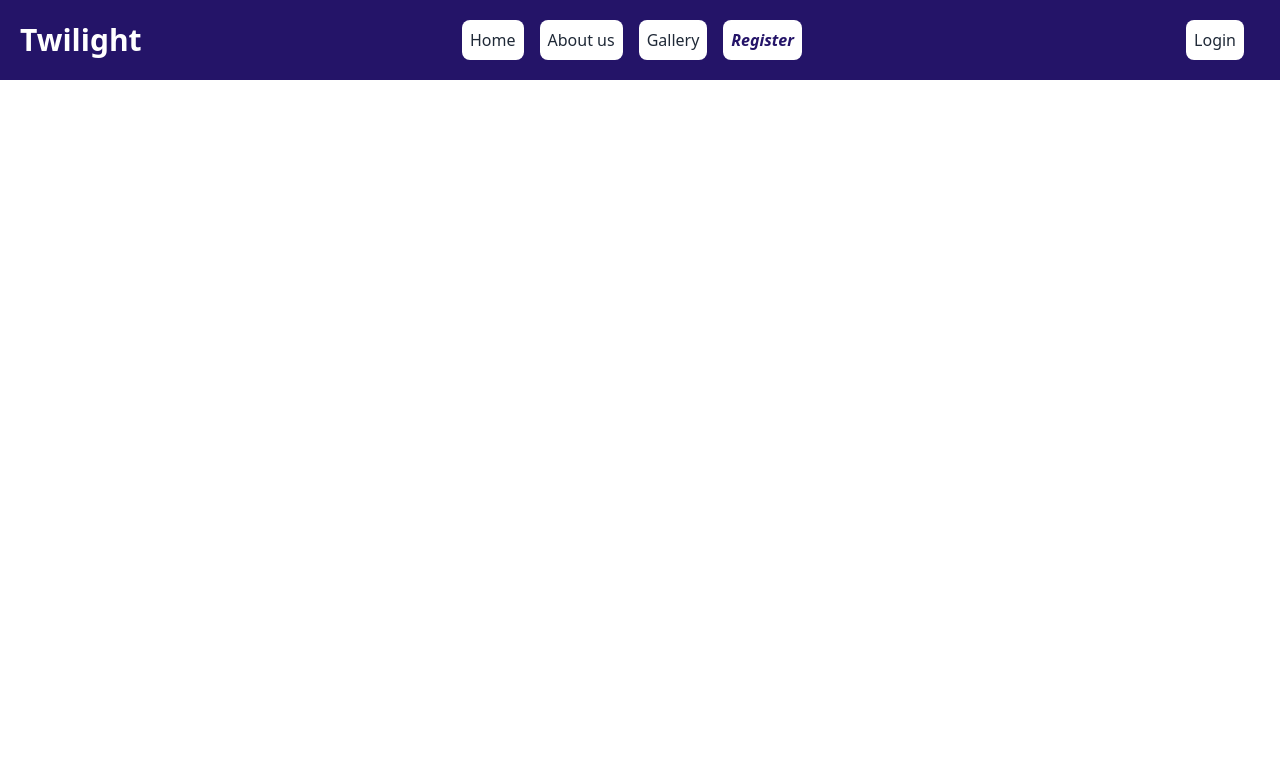
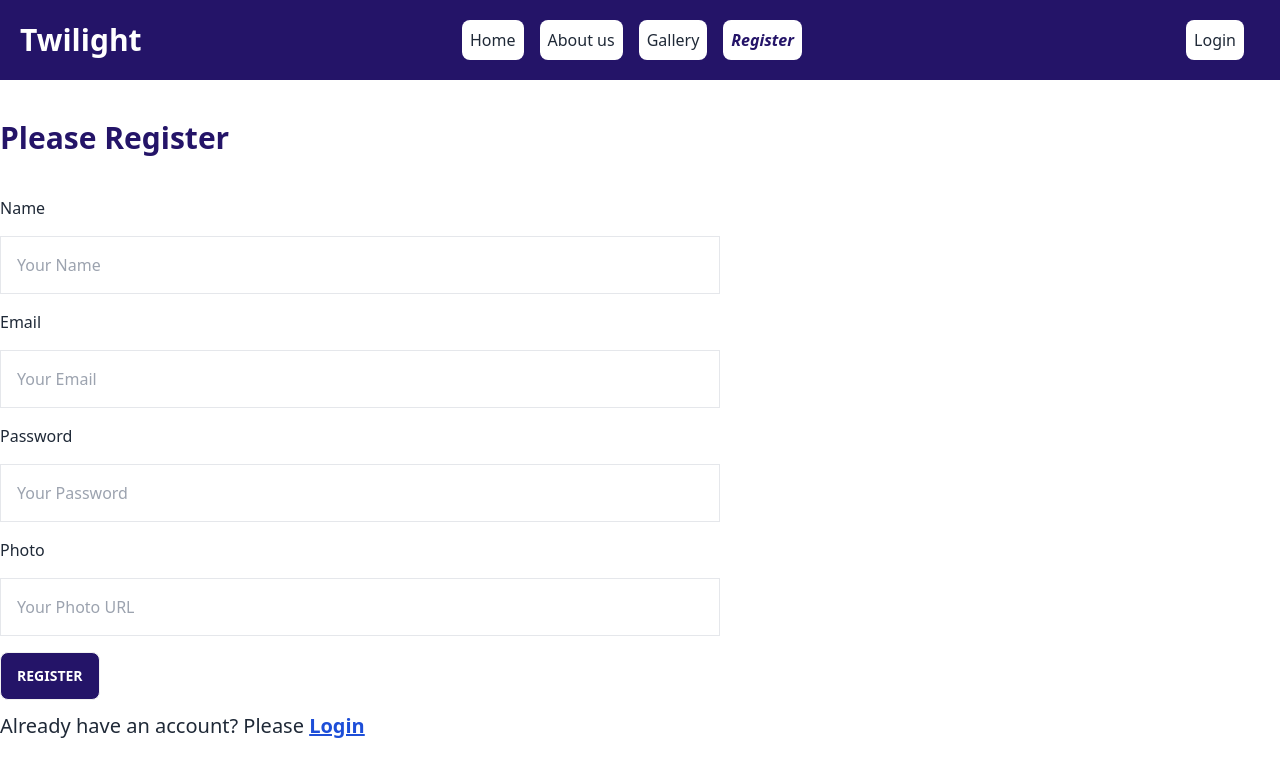
Before and after one commit to Rafiul23/assignment-09, a React (Vite) app: page /register in a window 1280 px wide. Shown: the top 776 px of the page. Built offline with nearby package versions, Linux system fonts and the light colour scheme.

Commit message:
login and register page are designed

```diff
--- a/src/Components/Login.jsx
+++ b/src/Components/Login.jsx
@@ -1,9 +1,23 @@
+import { Link } from "react-router-dom";
 
 
 const Login = () => {
     return (
-        <div>
+        <div className="w-3/4">
+            <h2 className="text-3xl font-bold my-10 text-[#241468]">Please Login</h2>
+            <form>
+                <input type="email" name="email" placeholder="Your Email" id="" className="border p-4 block mb-4 w-3/4" required />
 
+                <input type="password" name="password" className="border p-4 block mb-4 w-3/4"placeholder="Password" id="" required />
+
+                <button className="btn bg-[#241468] text-white">Submit</button>
+
+                <p className="mt-3 text-xl">New to our website? Please <Link className="
+                underline text-blue-700 font-bold" to='/register'>Register</Link> </p>
+            </form>
+
+            <p className="text-xl my-3 text-blue-700">Or</p>
+            <button className="btn btn-primary mt-4">Login with Google</button>
         </div>
     );
 };
--- a/src/Components/Register.jsx
+++ b/src/Components/Register.jsx
@@ -1,8 +1,29 @@
+import { Link } from "react-router-dom";
 
 
 const Register = () => {
     return (
-        <div>
+        <div className="w-3/4">
+             <h2 className="text-3xl font-bold my-10 text-[#241468]">Please Register</h2>
+            <form>
+                <label htmlFor="name">Name</label>
+                <input type="text" name="name" id="name" className="border p-4 block my-4 w-3/4" placeholder="Your Name" required />
+
+                <label htmlFor="email">Email</label>
+                <input type="email" name="email" id="email" className="border p-4 block my-4 w-3/4" placeholder="Your Email" required/>
+
+                <label htmlFor="password">Password</label>
+                <input type="password" name="password" className="border p-4 block my-4 w-3/4" id="password" placeholder="Your Password" required/>
+
+                <label htmlFor="photo">Photo</label>
+                <input type="text" name="photoURL" id="photo" className="border p-4 block my-4 w-3/4" placeholder="Your Photo URL" />
+
+                <button className="btn bg-[#241468] text-white">Register</button>
+
+                <p className="my-3 text-xl">Already have an account? Please <Link className="
+                underline text-blue-700 font-bold" to='/login'>Login</Link> </p>
+
+            </form>
 
         </div>
     );
```
